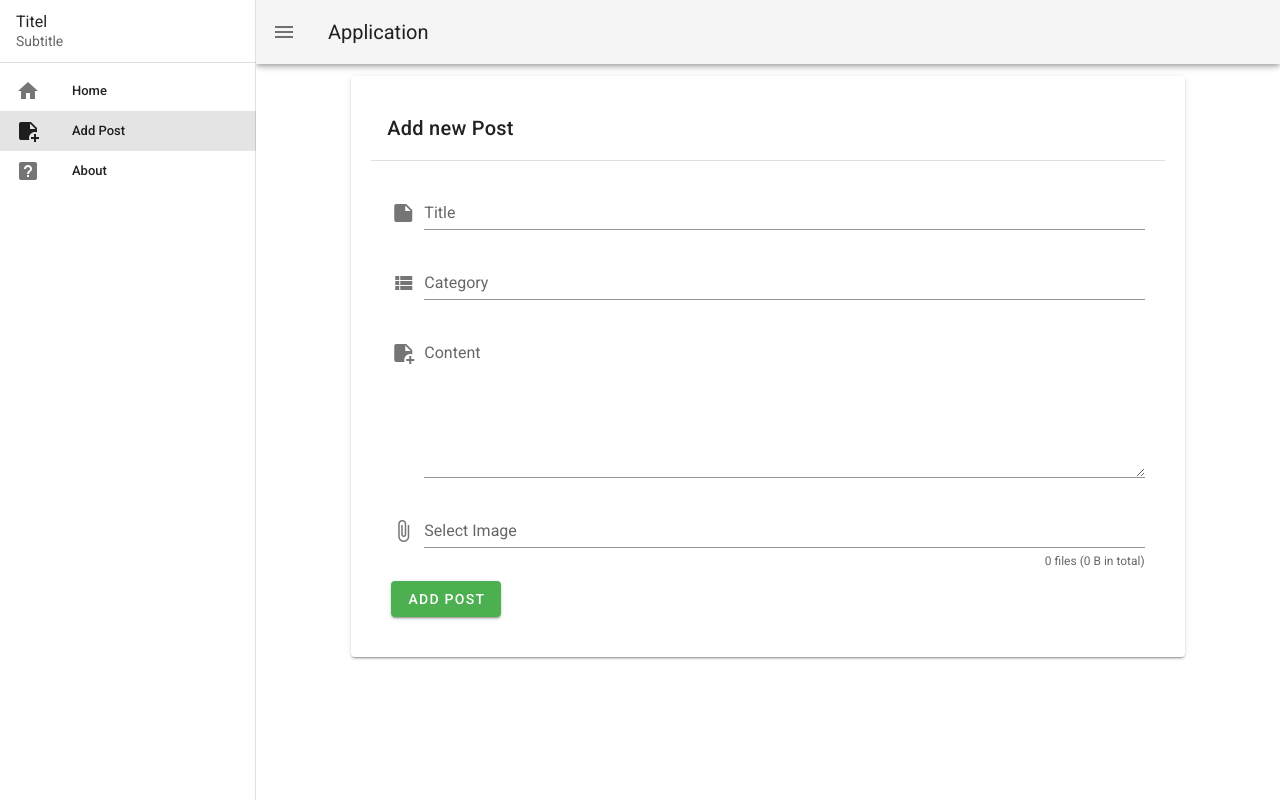
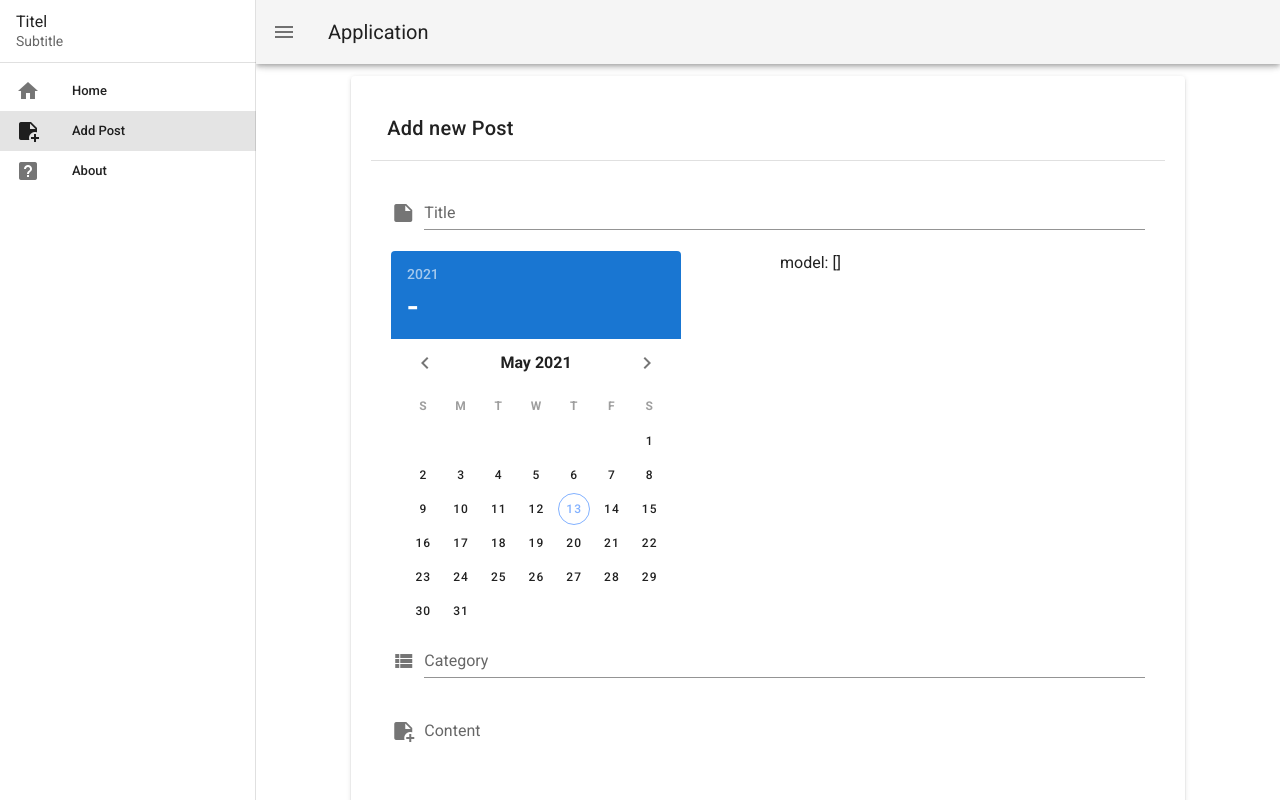
Before and after one commit to HelenaBrantschen/mevn-project, a Vue app in the folder client-2/: page /add-post in a window 1280 px wide. Shown: the top 800 px of the page. Built offline with nearby package versions, Linux system fonts and the light colour scheme.

Commit message:
[init] datepicker

```diff
--- a/client-2/src/views/AddPost.vue
+++ b/client-2/src/views/AddPost.vue
@@ -8,6 +8,23 @@
           <v-form ref="form" @submit.prevent="submitForm" class="pa-5" enctype="multipart/form-data">
             <v-text-field label="Title" v-model="post.title" prepend-icon="mdi-note" :rules="rules">
             </v-text-field>
+            <v-row>
+    <v-col
+      cols="12"
+      sm="6"
+    >
+      <v-date-picker
+        v-model="post.dates"
+        range
+      ></v-date-picker>
+    </v-col>
+    <v-col
+      cols="12"
+      sm="6"
+    >
+      model: {{ post.dates }}
+    </v-col>
+  </v-row>
 
             <v-text-field label="Category" v-model="post.category"  prepend-icon="mdi-view-list" :rules="rules">
             </v-text-field>
@@ -35,6 +52,7 @@ export default {
             category:"",
             content:"",
             image:"",
+            dates:[],
         },
         image:"",
         };
@@ -49,6 +67,8 @@ export default {
             formData.append('title', this.post.title);
             formData.append('category', this.post.category);
             formData.append('content', this.post.content);
+            formData.append('dates', this.post.dates);
+
             if(this.$refs.form.validate()){// if form is validated send to database
                 const response = await API.addPost(formData);
                 this.$router.push({name: 'home' , params:{ message: response.message } });
--- a/client-2/src/views/Post.vue
+++ b/client-2/src/views/Post.vue
@@ -58,12 +58,13 @@
             class="pa-5"
             enctype="multipart/form-data"
           >
-    <v-text-field  class="readonly" id="date" v-model="post.created" readonly></v-text-field>
+          <p>{{ post }}</p>
+    <v-text-field   id="date" v-model="post.dates" color="white" readonly></v-text-field>
     <v-text-field  class="readonly display-3" readonly id="title" v-model="post.title" color="white" style="border:none; max-height: auto;
 
 "></v-text-field>
 
-    <v-textarea class="readonly" readonly id="para" v-model="post.content"  ></v-textarea>
+    <v-textarea class="readonly" readonly id="para" v-model="post.content" color="white"  ></v-textarea>
      <v-btn type="submit" class="mt-3 hidden btn" color="success" id="update_btn"
               >Save</v-btn
             >
@@ -88,8 +89,9 @@ export default {
         category: "",
         content: "",
         image: "",
+        dates:[],
       },
-      immage:"",
+      image:"",
       date: null,
     };
   },
```
Also changed, not shown: 4 other files (tests, documents, lock files or other folders).
